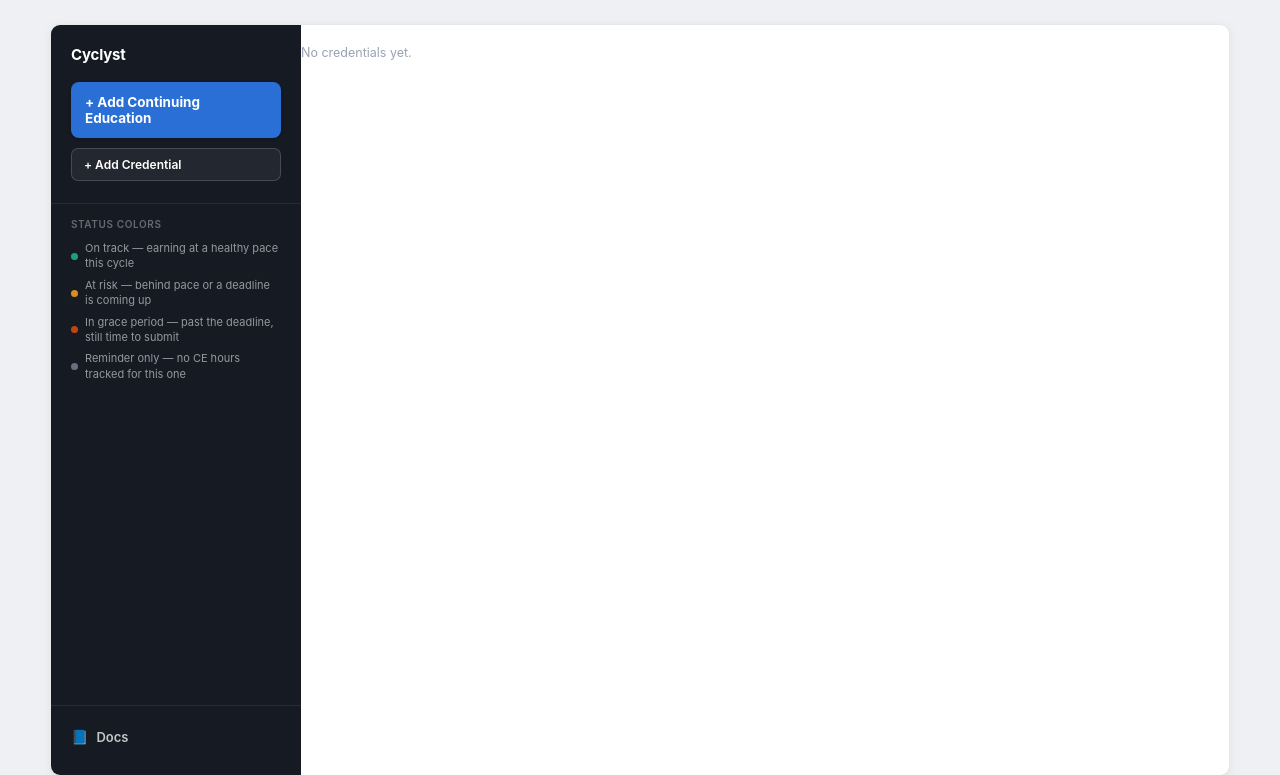
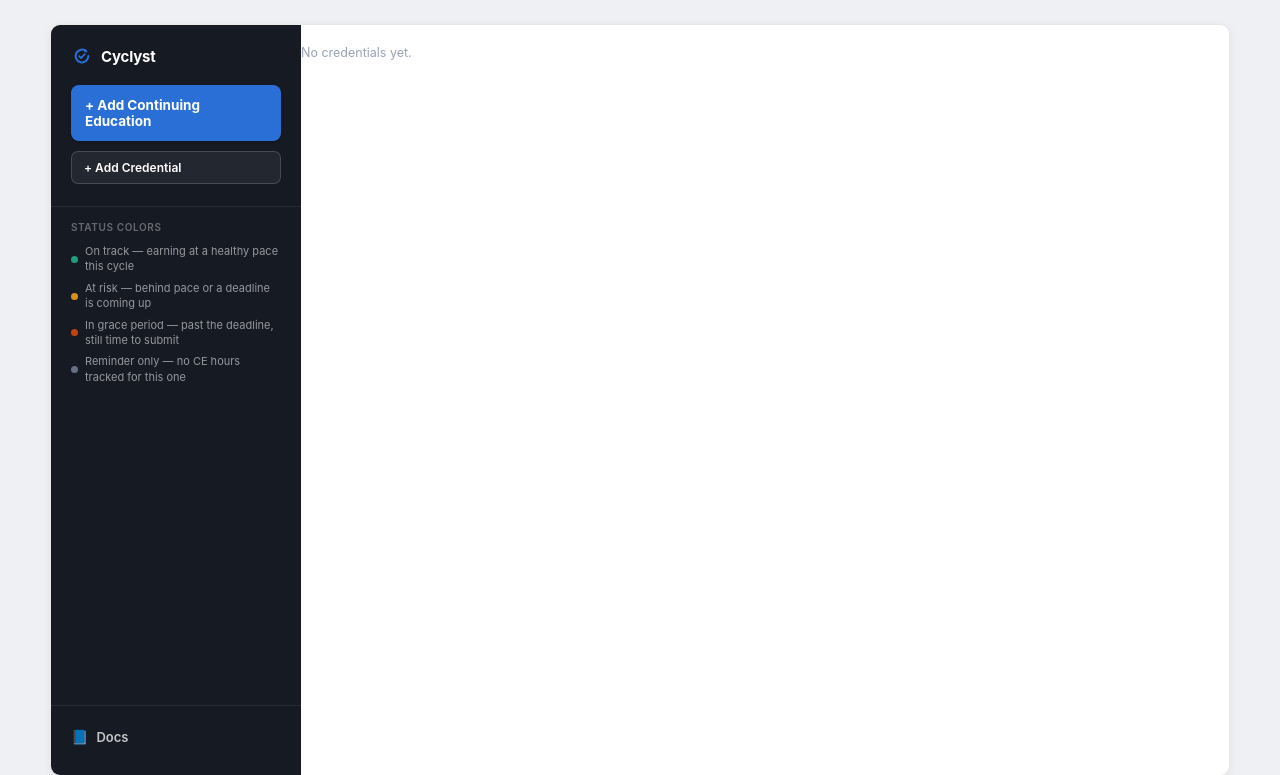
Before and after one commit to mikhaelf/cyclyst, a Flask app: page / in a window 1280 px wide. Shown: the top 775 px of the page. Run offline with Flask 3, Linux system fonts and the light colour scheme; data that the repository does not hold is empty; some libraries are stand-ins or nearby versions.

Commit message:
Add Cyclyst logo mark: sidebar header icon and favicon (#10)
A renewal-loop-with-checkmark SVG icon (the "Cycle Check" concept),
using the app's existing accent blue, wired into the sidebar brand
header and as the browser tab favicon.

Co-authored-by: Mikhael Felker <mikhaelf@users.noreply.github.com>
Co-authored-by: Claude Sonnet 5 <noreply@anthropic.com>

```diff
--- a/ce_tracker/static/style.css
+++ b/ce_tracker/static/style.css
@@ -33,7 +33,8 @@ html, body {
   padding: 20px 0;
   overflow-y: auto;
 }
-.sidebar-title { padding: 0 20px 18px; font: 700 15px -apple-system, sans-serif; letter-spacing: -.2px; }
+.sidebar-title { padding: 0 20px 18px; font: 700 15px -apple-system, sans-serif; letter-spacing: -.2px; display: flex; align-items: center; gap: 8px; }
+.sidebar-logo { flex: none; }
 .add-training-btn {
   display: block; width: calc(100% - 40px);
   margin: 0 20px 10px; padding: 12px 14px;
--- a/ce_tracker/templates/base.html
+++ b/ce_tracker/templates/base.html
@@ -4,6 +4,7 @@
   <meta charset="utf-8">
   <meta name="viewport" content="width=device-width, initial-scale=1">
   <title>Cyclyst</title>
+  <link rel="icon" type="image/svg+xml" href="{{ url_for('static', filename='favicon.svg') }}">
   <link rel="stylesheet" href="{{ url_for('static', filename='style.css') }}">
   <script src="https://unpkg.com/htmx.org@1.9.12"></script>
 </head>
--- a/ce_tracker/templates/partials/body.html
+++ b/ce_tracker/templates/partials/body.html
@@ -1,6 +1,9 @@
 <div class="app-shell">
   <aside class="sidebar">
-    <div class="sidebar-title">Cyclyst</div>
+    <div class="sidebar-title">
+      <img class="sidebar-logo" src="{{ url_for('static', filename='logo.svg') }}" alt="" width="22" height="22">
+      Cyclyst
+    </div>
     <button class="add-training-btn"
             hx-get="{{ url_for('main.new_activity_form', selected=credential.id if credential else '') }}"
             hx-target="#app-body" hx-swap="innerHTML" hx-push-url="true">+ Add Continuing Education</button>
```
Also changed, not shown: ce_tracker/static/favicon.svg (added), ce_tracker/static/logo.svg (added).
